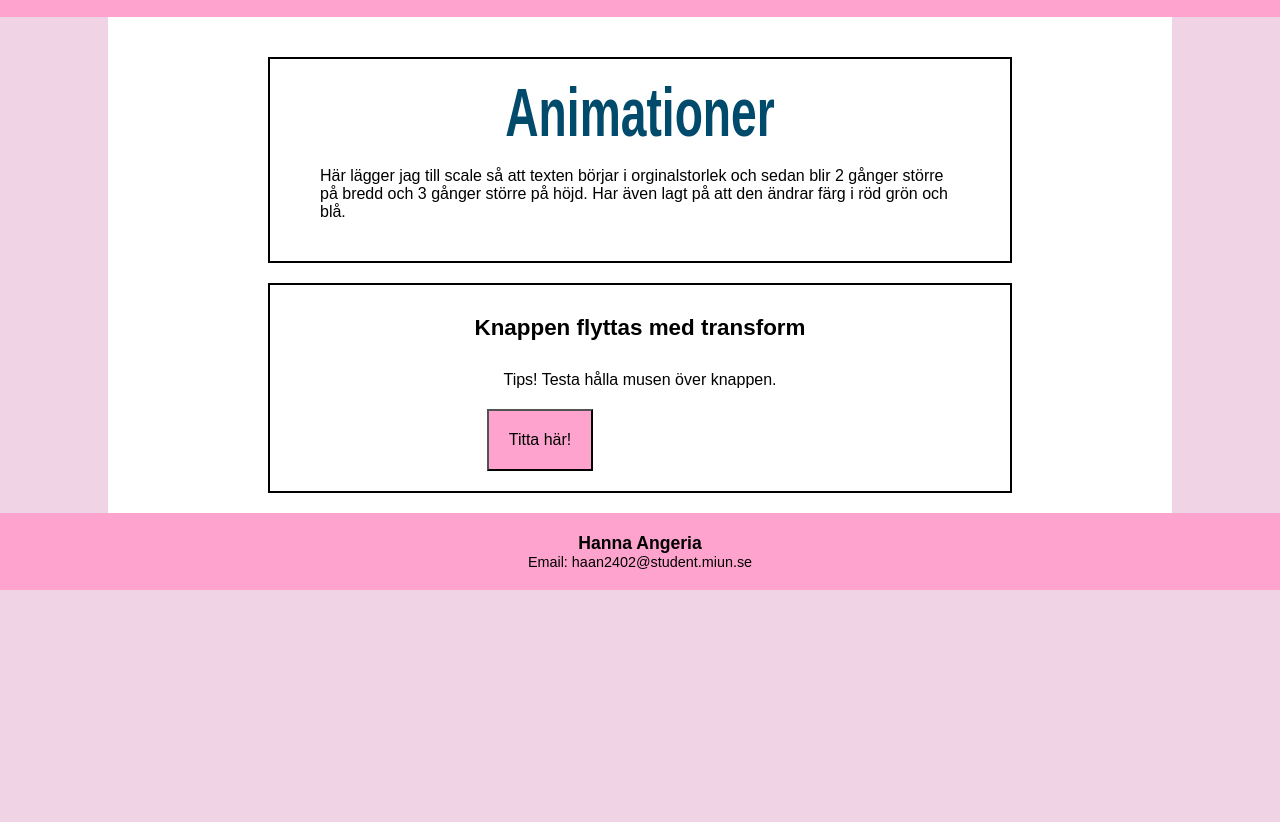
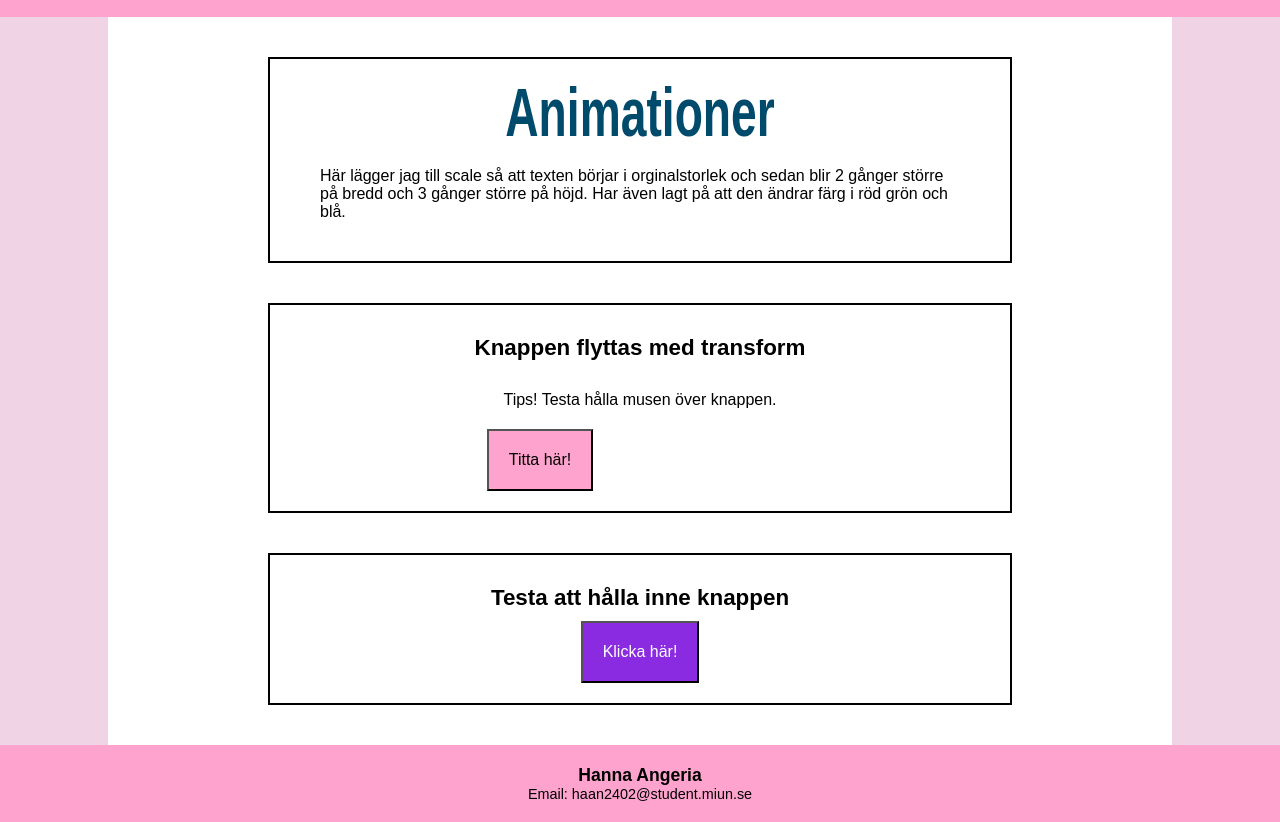
Before and after one commit to haan2402/moment4-frontend, a website built with Parcel: page src/animations.html in a window 1280 px wide. Shown: the part 105-927 px from the top of the page. Before the commit the page ends 800 px from the top, so only its background shows below. Built offline with nearby package versions, Linux system fonts and the light colour scheme.

Commit message:
lagt till en knapp som roterar ett varv när man klickar på den

```diff
--- a/src/animations.html
+++ b/src/animations.html
@@ -50,6 +50,11 @@
             <p>Tips! Testa hålla musen över knappen.</p>
             <button class="move-button">Titta här!</button>
         </div>
+
+        <div class="rotate">
+            <h3>Testa att hålla inne knappen</h3>
+            <button class="rotate-animation">Klicka här!</button>
+        </div>
     </main>
 
     <footer>
--- a/src/css/_layout.scss
+++ b/src/css/_layout.scss
@@ -155,6 +155,7 @@ body {
         justify-content: center;
         align-items: center;
         border: black solid 2px;
+        margin: 20px auto;
         width: 700px;
         padding: 20px;
 
@@ -175,6 +176,37 @@ body {
         background-color: base.$header-color;
         padding: 20px;
         font-size: base.$text-size;
+        cursor: pointer;
+    }
+
+    .rotate {
+        display: flex;
+        flex-direction: column;
+        justify-content: center;
+        align-items: center;
+        border: black solid 2px;
+        margin: 20px auto;
+        width: 700px;
+        padding: 20px;
+
+        transition: box-shadow 0.5s ease-in-out;
+
+        &:hover {
+            box-shadow: 10px 10px 30px rgba(0, 0, 0, 0.5 );
+        }
+    }
+
+    .rotate-animation {
+        background-color: blueviolet;
+        color: white;
+        padding: 20px;
+        font-size: base.$text-size;
+        cursor: pointer;
+        transition: all 0.6s ease-in;
+
+        &:active {
+            animation: rotateBtn 0.6s linear;
+        }
     }
 }
 
--- a/src/css/animations.scss
+++ b/src/css/animations.scss
@@ -44,3 +44,12 @@
 .move-button:hover {
     background-color: blue;
 }
+
+@keyframes rotateBtn {
+    from {
+        transform: rotate(0deg);
+    }
+    to {
+        transform: rotate(360deg);
+    }
+}
```
